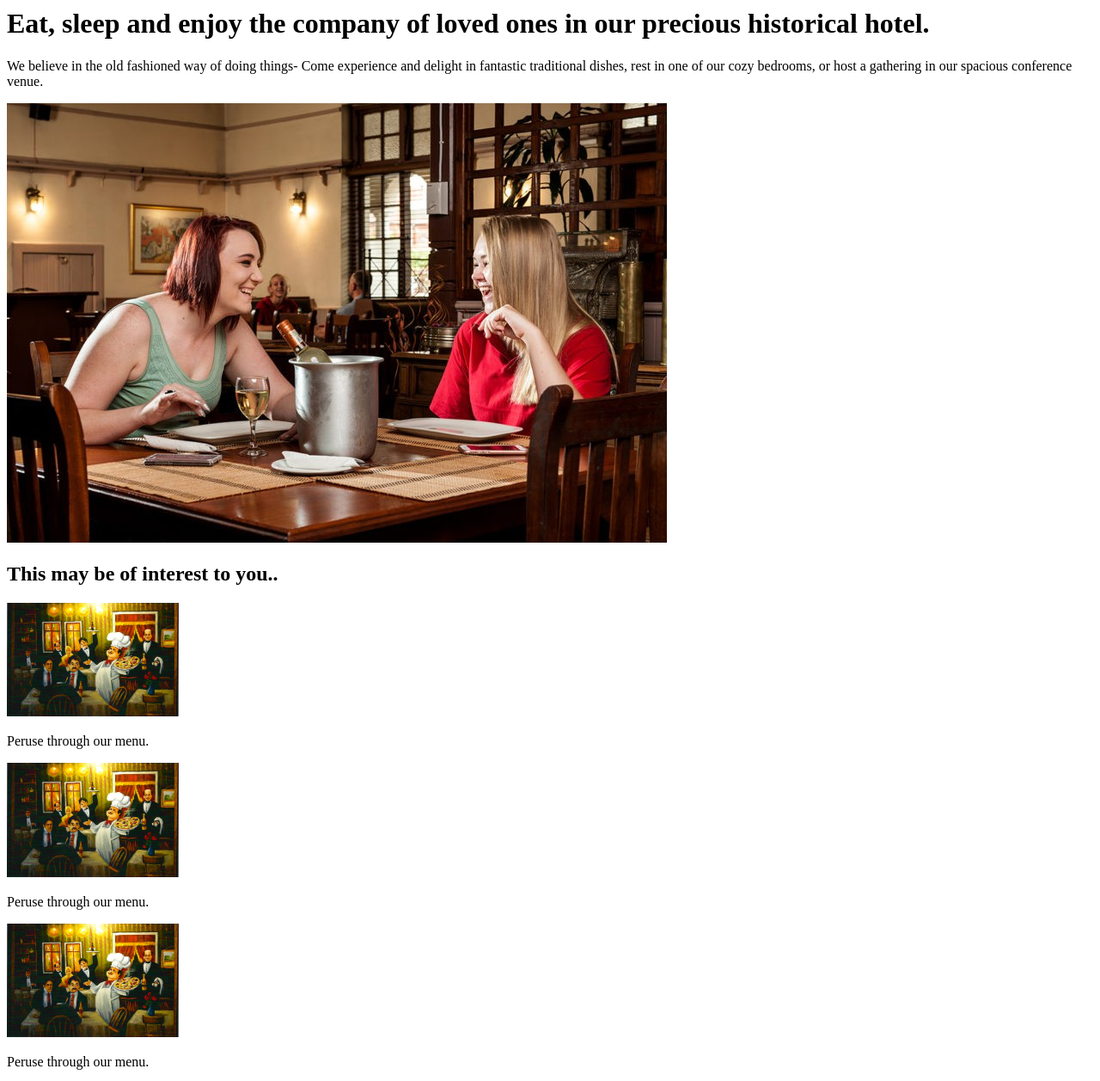
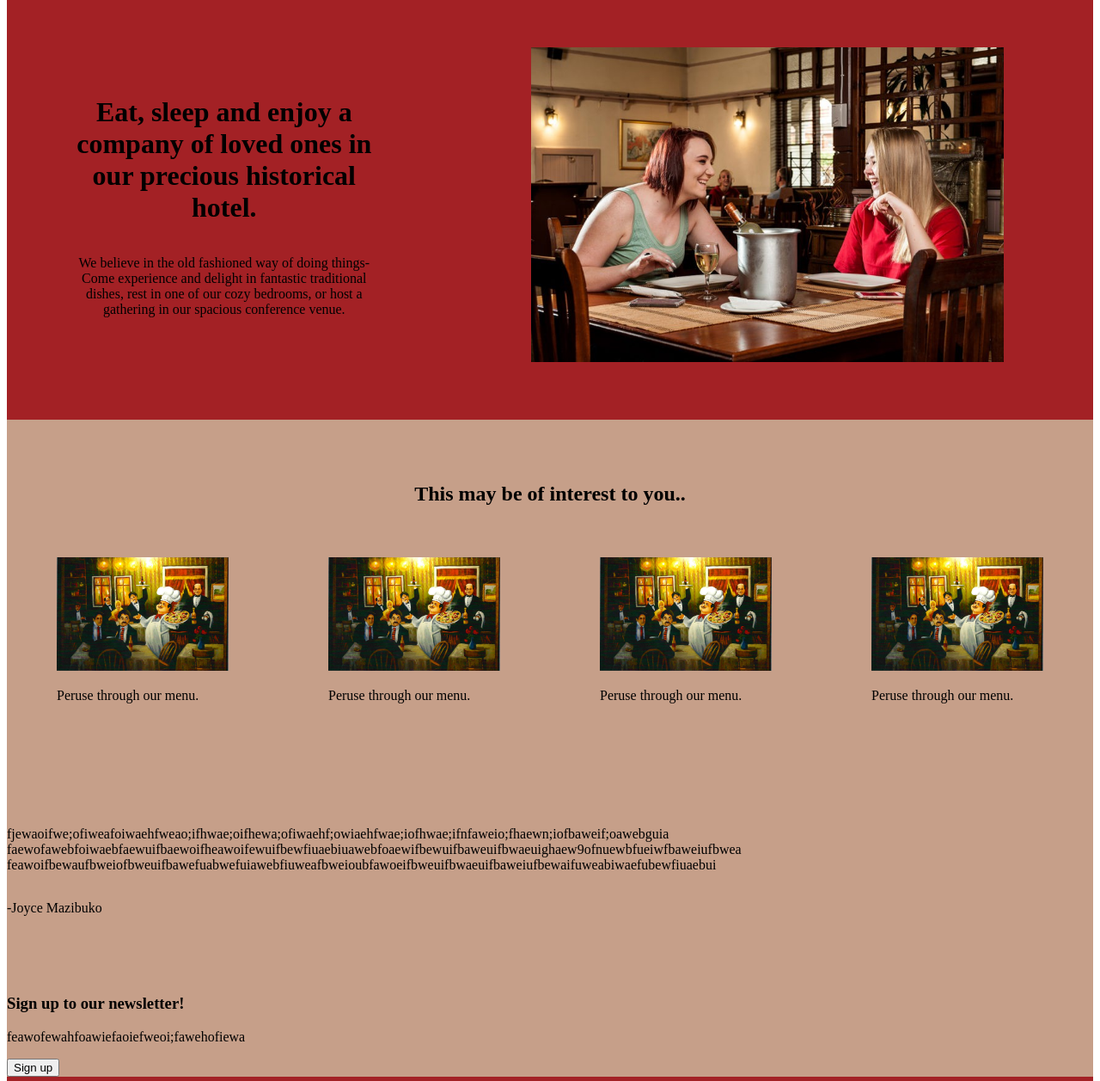
Before and after one commit to rqpt/top-landingpage-project, a plain HTML site: page index.html in a window 1280 px wide. Shown: the part 97-1354 px from the top of the page at 86% size. Drawn offline with Linux system fonts and the light colour scheme.

Commit message:
Add background colors to page, align first few sections

```diff
--- a/index.html
+++ b/index.html
@@ -15,25 +15,30 @@
 		</div>
 		<div class="topsection">
 			<div class="statement">
-				<h1>Eat, sleep and enjoy the company of loved ones in our precious historical hotel.</h1>
-				<p>We believe in the old fashioned way of doing things- Come experience
+				<h1>Eat, sleep and enjoy a company of loved ones in our precious historical hotel.</h1>
+				<p>We believe in the old fashioned way of doing things-<br> Come experience
 				and delight in fantastic traditional dishes, rest in one of our cozy bedrooms, or host a gathering
 				in our spacious conference venue.</p></div>
 			<div class="main-img-container">
 				<img class="main-img" src="./images/table.jpg" alt="Restaurant guests having a jolly ol' time"></div>
 		</div>
 		<div class="midsection-1">
-			<h2>This may be of interest to you..</h2>
+			<h2 class="m1-heading">This may be of interest to you..</h2>
 			<div class="cardlist">
 				<div class="card"><img src="./images/menu.png" alt="Jolly restaurant illustration" width="200"><p>Peruse through our menu.</p></div>
 				<div class="card"><img src="./images/menu.png" alt="Jolly restaurant illustration" width="200"><p>Peruse through our menu.</p></div>
 				<div class="card"><img src="./images/menu.png" alt="Jolly restaurant illustration" width="200"><p>Peruse through our menu.</p></div>
 				<div class="card"><img src="./images/menu.png" alt="Jolly restaurant illustration" width="200"><p>Peruse through our menu.</p></div>
 			</div>
+		</div>
 		<div class="midsection-2">
-			<p>fjewaoifwe;ofiweafoiwaehfweao;ifhwae;oifhewa;ofiwaehf;owiaehfwae;iofhwae;ifnfaweio;fhaewn;iofbaweif;oawebguia
-			faewofawebfoiwaebfaewuifbaewoifheawoifewuifbewfiuaebiuawebfoaewifbewuifbaweuifbwaeuighaew9ofnuewbfueiwfbaweiufbwea
-			feawoifbewaufbweiofbweuifbawefuabwefuiawebfiuweafbweioubfawoeifbweuifbwaeuifbaweiufbewaifuweabiwaefubewfiuaebui</p>
+			<div class="reviews">
+				<div class="guest-quote">
+				<p>fjewaoifwe;ofiweafoiwaehfweao;ifhwae;oifhewa;ofiwaehf;owiaehfwae;iofhwae;ifnfaweio;fhaewn;iofbaweif;oawebguia
+				faewofawebfoiwaebfaewuifbaewoifheawoifewuifbewfiuaebiuawebfoaewifbewuifbaweuifbwaeuighaew9ofnuewbfueiwfbaweiufbwea
+				feawoifbewaufbweiofbweuifbawefuabwefuiawebfiuweafbweioubfawoeifbweuifbwaeuifbaweiufbewaifuweabiwaefubewfiuaebui</p></div>
+				<div class="guest-name"><p>-Joyce Mazibuko</p></div>
+			</div>
 		</div>
 		<div class="bottomsection">
 			<div class="call-to-action">
@@ -46,7 +51,7 @@
 		</div>
 		<div class="footer">
 			<p>23 Muller Str, Bethlehem, Free State</p>
-			<p>058 303 5191</p>
+			<p>Tel: 058 303 5191</p>
 		</div>
 	</body>
 </html>
--- a/style.css
+++ b/style.css
@@ -15,3 +15,83 @@ body {
 	gap: 15px;
 	list-style-type: none;
 }
+
+.topsection {
+	display: flex;
+	justify-content: space-around;
+}
+
+.header,.topsection {
+	background-color: #A32125;
+}
+
+.statement {
+	display: flex;
+	flex-flow: column;
+	justify-content: center;
+	flex: 0 1 30%;
+	height: 500px;
+}
+
+.statement > * {
+	text-align: center;
+}
+
+.main-img-container {
+	display: flex;
+	justify-content: center;
+	align-items: center;
+	flex: 0 2 50%;
+}
+
+.main-img {
+	width: 550px;
+}
+
+.midsection-1 {
+	display: flex;
+	flex-flow: column;
+	justify-content: center;
+	gap: 40px;
+	height: 400px;
+}
+
+.m1-heading {
+	align-self: center;
+}
+
+.cardlist {
+	display: flex;
+	justify-content: space-around;
+}
+
+.midsection-2 {
+	display: flex;
+	height: 250px;
+	justify-content: center;
+	align-items: center;
+}
+
+.reviews {
+	display: flex;
+	flex-flow: column;
+}
+
+.guest-quote {
+
+}
+
+.guest-name {
+}
+
+.midsection-1,.midsection-2,.bottomsection {
+	background-color: #C69F89;
+}
+
+.footer {
+	display: flex;
+	justify-content: center;
+	align-items: center;
+	gap: 20px;
+	background-color: #A32125;
+}
```
